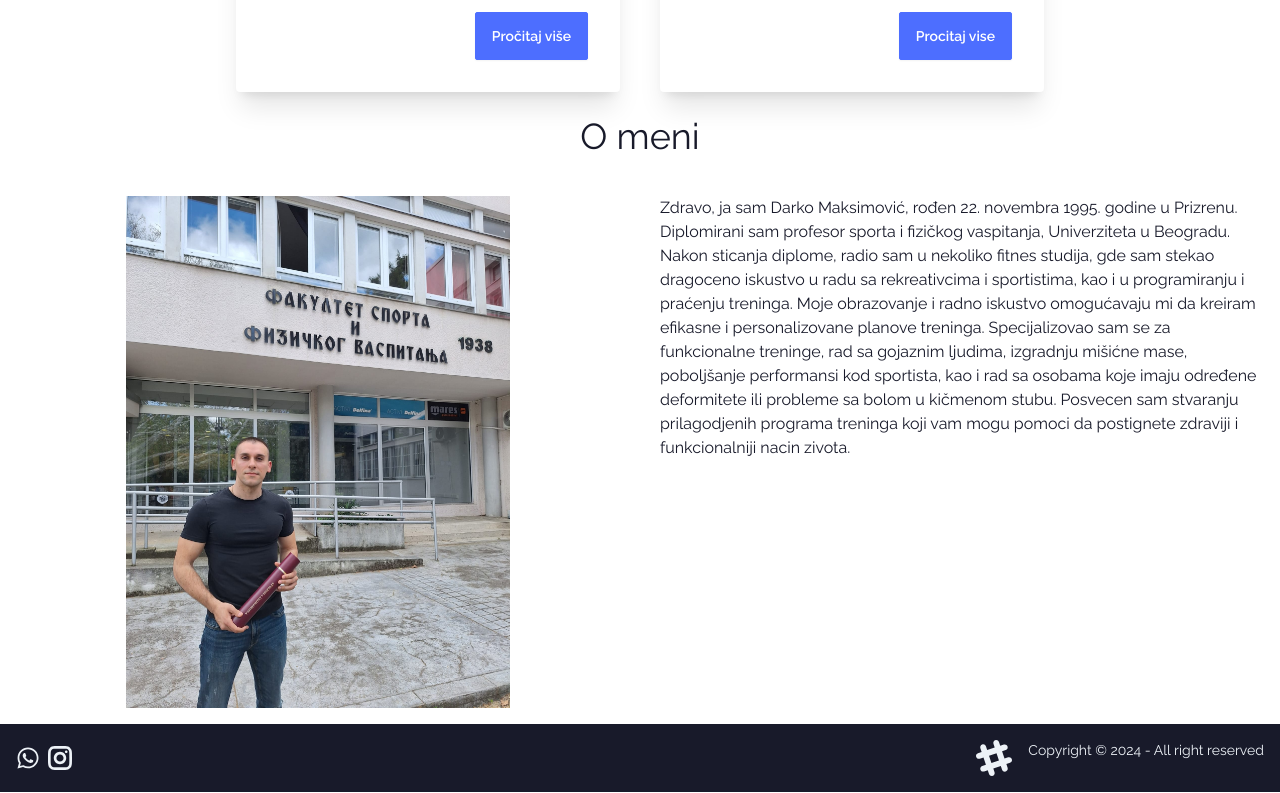
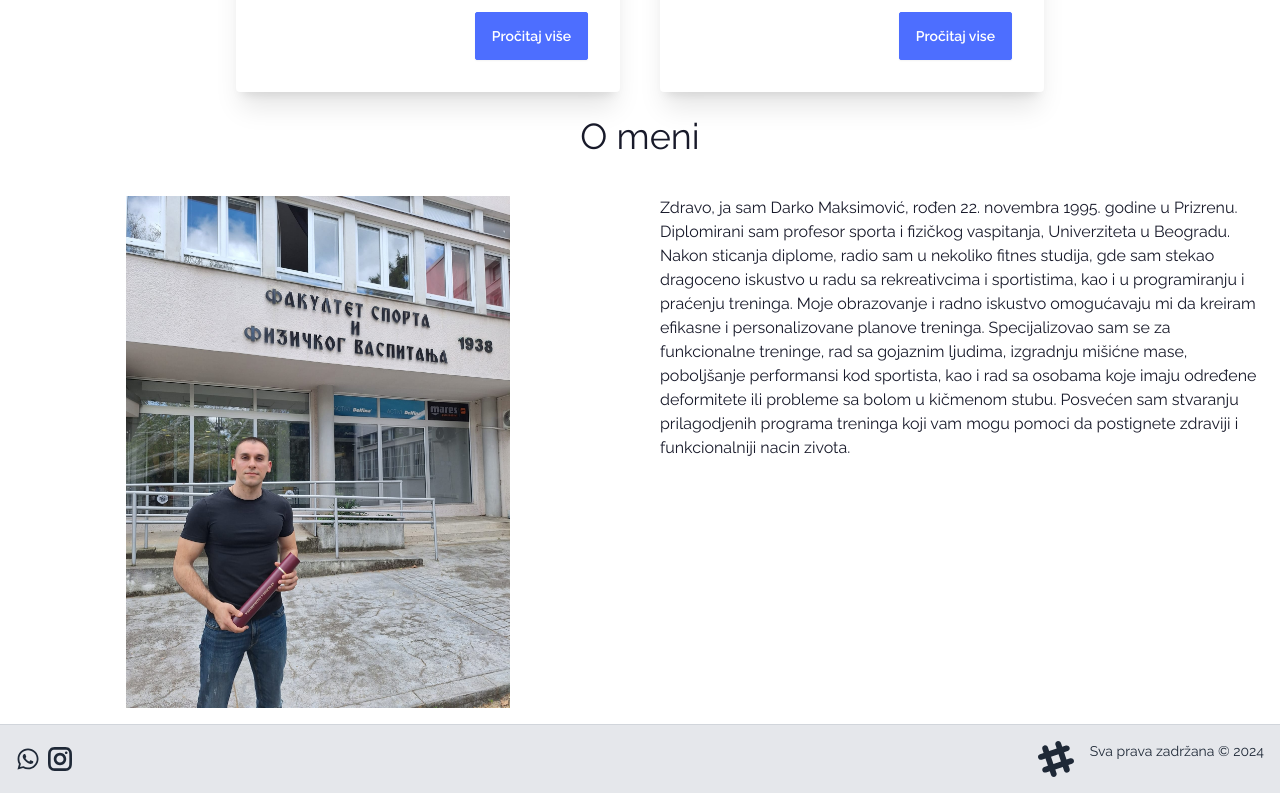
Before and after one commit to Markobanduka/Darko-Start, a React (Vite) app: page / in a window 1280 px wide. Shown: the part 376-1169 px from the top of the page. Built offline with nearby package versions, Linux system fonts and the light colour scheme; the HTML template or start-up script is replaced by a standard one.

Commit message:
footer color

```diff
--- a/src/components/Footer.jsx
+++ b/src/components/Footer.jsx
@@ -3,15 +3,19 @@ import { FaWhatsapp } from "react-icons/fa";
 
 export const Footer = () => {
   return (
-    <footer className="footer bg-neutral text-neutral-content items-center p-4">
+    <footer className="footer bg-gray-200 text-gray-800 items-center p-4 border-t border-gray-300">
       <aside className="grid-flow-col items-center">
-        <a href="tel:0644865787" className="md:hidden underline">
+        <a href="tel:0644865787" className="md:hidden underline text-gray-800">
           +381 64 4865787
         </a>
-        <a href="https://wa.me/1234567890" className="">
+        <a href="https://wa.me/1234567890" className="text-gray-800">
           <FaWhatsapp size={24} />
         </a>
-        <a href="https://www.instagram.com/fitnesstudiostart/" target="blank">
+        <a
+          href="https://www.instagram.com/fitnesstudiostart/"
+          target="blank"
+          className="text-gray-800"
+        >
           <GrInstagram size={24} />
         </a>
       </aside>
@@ -23,11 +27,11 @@ export const Footer = () => {
           xmlns="http://www.w3.org/2000/svg"
           fillRule="evenodd"
           clipRule="evenodd"
-          className="fill-current"
+          className="fill-current text-gray-800"
         >
           <path d="M22.672 15.226l-2.432.811.841 2.515c.33 1.019-.209 2.127-1.23 2.456-1.15.325-2.148-.321-2.463-1.226l-.84-2.518-5.013 1.677.84 2.517c.391 1.203-.434 2.542-1.831 2.542-.88 0-1.601-.564-1.86-1.314l-.842-2.516-2.431.809c-1.135.328-2.145-.317-2.463-1.229-.329-1.018.211-2.127 1.231-2.456l2.432-.809-1.621-4.823-2.432.808c-1.355.384-2.558-.59-2.558-1.839 0-.817.509-1.582 1.327-1.846l2.433-.809-.842-2.515c-.33-1.02.211-2.129 1.232-2.458 1.02-.329 2.13.209 2.461 1.229l.842 2.515 5.011-1.677-.839-2.517c-.403-1.238.484-2.553 1.843-2.553.819 0 1.585.509 1.85 1.326l.841 2.517 2.431-.81c1.02-.33 2.131.211 2.461 1.229.332 1.018-.21 2.126-1.23 2.456l-2.433.809 1.622 4.823 2.433-.809c1.242-.401 2.557.484 2.557 1.838 0 .819-.51 1.583-1.328 1.847m-8.992-6.428l-5.01 1.675 1.619 4.828 5.011-1.674-1.62-4.829z"></path>
         </svg>
-        <p>Copyright © {new Date().getFullYear()} - All right reserved</p>
+        <p>Sva prava zadržana © {new Date().getFullYear()}</p>
       </nav>
     </footer>
   );
--- a/src/components/pages/aboutMe/AboutMePage.jsx
+++ b/src/components/pages/aboutMe/AboutMePage.jsx
@@ -18,7 +18,7 @@ const AboutMePage = () => {
         personalizovane planove treninga. Specijalizovao sam se za funkcionalne
         treninge, rad sa gojaznim ljudima, izgradnju mišićne mase, poboljšanje
         performansi kod sportista, kao i rad sa osobama koje imaju određene
-        deformitete ili probleme sa bolom u kičmenom stubu. Posvecen sam
+        deformitete ili probleme sa bolom u kičmenom stubu. Posvećen sam
         stvaranju prilagodjenih programa treninga koji vam mogu pomoci da
         postignete zdraviji i funkcionalniji nacin zivota.
       </div>
--- a/src/components/pages/contactPage/ContactPage.jsx
+++ b/src/components/pages/contactPage/ContactPage.jsx
@@ -50,7 +50,7 @@ const ContactPage = () => {
         ></iframe>
       </div>
       <div className="flex justify-center">
-        <h2 className="font-extrabold text-4xl text-slate-500 mb-5">
+        <h2 className="font-extrabold text-4xl text-slate-400 mb-5">
           Kontaktiraj nas
         </h2>
       </div>
--- a/src/components/pages/contactPage/Email.jsx
+++ b/src/components/pages/contactPage/Email.jsx
@@ -29,24 +29,24 @@ export const Email = () => {
       <form
         ref={form}
         onSubmit={sendEmail}
-        className="flex flex-col border border-gray-700 rounded-lg p-6 bg-gray-800 shadow-lg w-full max-w-md"
+        className="flex flex-col border border-gray-300 rounded-lg p-6 bg-gray-300 shadow-lg w-full max-w-md"
       >
-        <label className="mb-2 text-gray-300">Ime</label>
+        <label className="mb-2 text-gray-800">Ime</label>
         <input
           type="text"
           name="name"
-          className="mb-4 p-2 border border-gray-700 rounded bg-gray-900 text-white focus:outline-none focus:ring-2 focus:ring-blue-500"
+          className="mb-4 p-2 border border-gray-300 rounded bg-gray-100 text-gray-800 focus:outline-none focus:ring-2 focus:ring-blue-500"
         />
-        <label className="mb-2 text-gray-300">Email</label>
+        <label className="mb-2 text-gray-800">Email</label>
         <input
           type="email"
           name="email"
-          className="mb-4 p-2 border border-gray-700 rounded bg-gray-900 text-white focus:outline-none focus:ring-2 focus:ring-blue-500"
+          className="mb-4 p-2 border border-gray-300 rounded bg-gray-100 text-gray-800 focus:outline-none focus:ring-2 focus:ring-blue-500"
         />
-        <label className="mb-2 text-gray-300">Poruka</label>
+        <label className="mb-2 text-gray-800">Poruka</label>
         <textarea
           name="message"
-          className="mb-4 p-2 border border-gray-700 rounded bg-gray-900 text-white focus:outline-none focus:ring-2 focus:ring-blue-500"
+          className="mb-4 p-2 border border-gray-300 rounded bg-gray-100 text-gray-800 focus:outline-none focus:ring-2 focus:ring-blue-500"
         />
         <input
           type="submit"
--- a/src/components/pages/homePage/HomePage.jsx
+++ b/src/components/pages/homePage/HomePage.jsx
@@ -54,7 +54,7 @@ const HomePage = () => {
                 onClick={() => handleScroll("scroll-target-poluindividualni")}
                 className="btn btn-primary text-white"
               >
-                Procitaj vise
+                Pročitaj vise
               </button>
             </div>
           </div>
--- a/src/components/pages/pricingPage/PricingPage.jsx
+++ b/src/components/pages/pricingPage/PricingPage.jsx
@@ -9,8 +9,8 @@ const PricingPage = () => {
             Programi koje nudimo u Start Fitness su:
           </h2>
           <p className="mb-5 font-light text-gray-500 sm:text-xl dark:text-gray-400">
-            Nakon probnog testiranja i razgovora sa trenerom mozete izabrati
-            jedan od ponudjenih paketa:
+            Nakon probnog testiranja i razgovora sa trenerom možete izabrati
+            jedan od ponuđenih paketa:
           </p>
           <span id="scroll-target-individualni" />
         </div>
@@ -200,7 +200,7 @@ const PricingPage = () => {
                       clipRule="evenodd"
                     ></path>
                   </svg>
-                  <span>Funkcionalna kicma</span>
+                  <span>Funkcionalna kičma</span>
                 </li>
                 <li className="flex items-center space-x-3">
                   <svg
```
